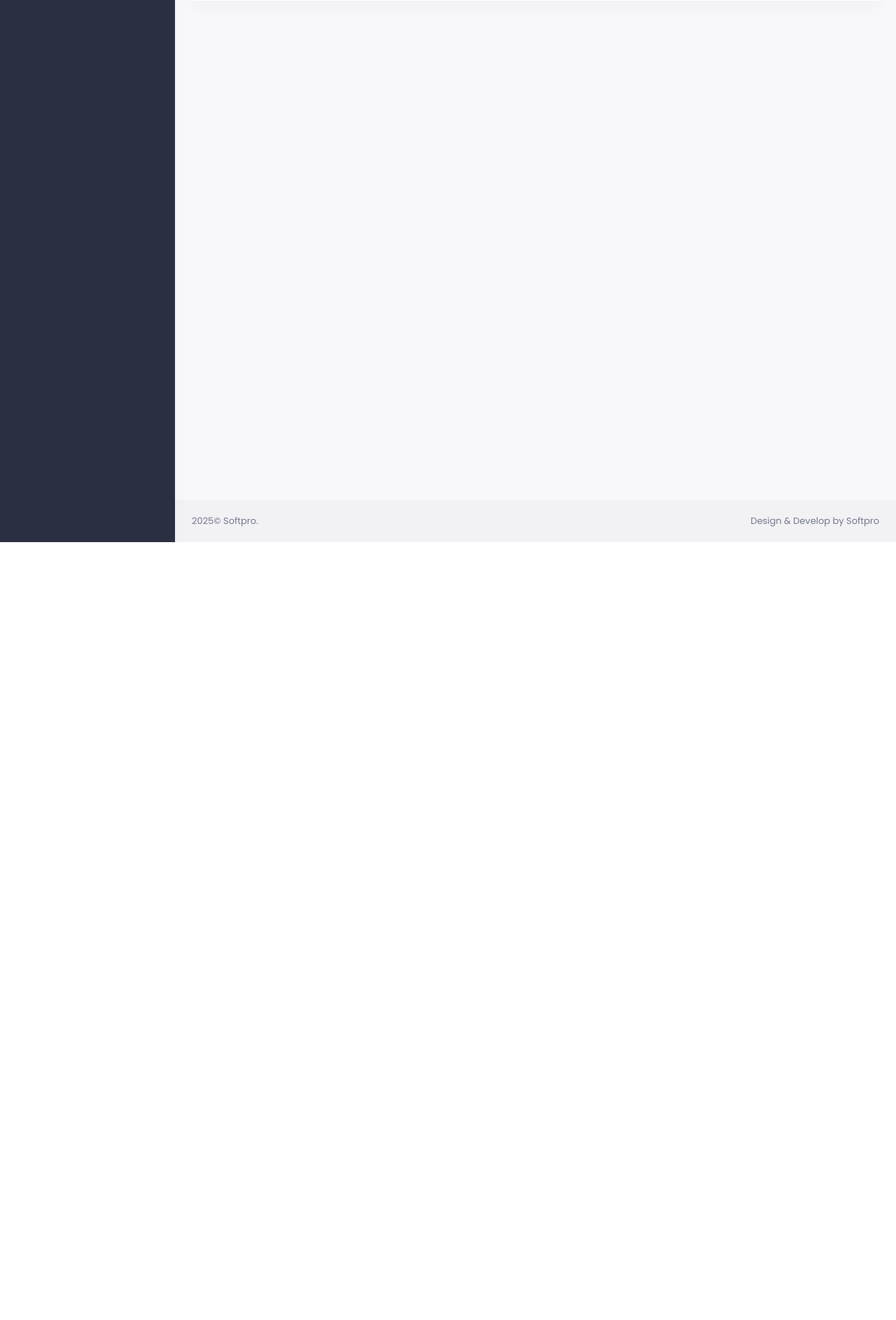
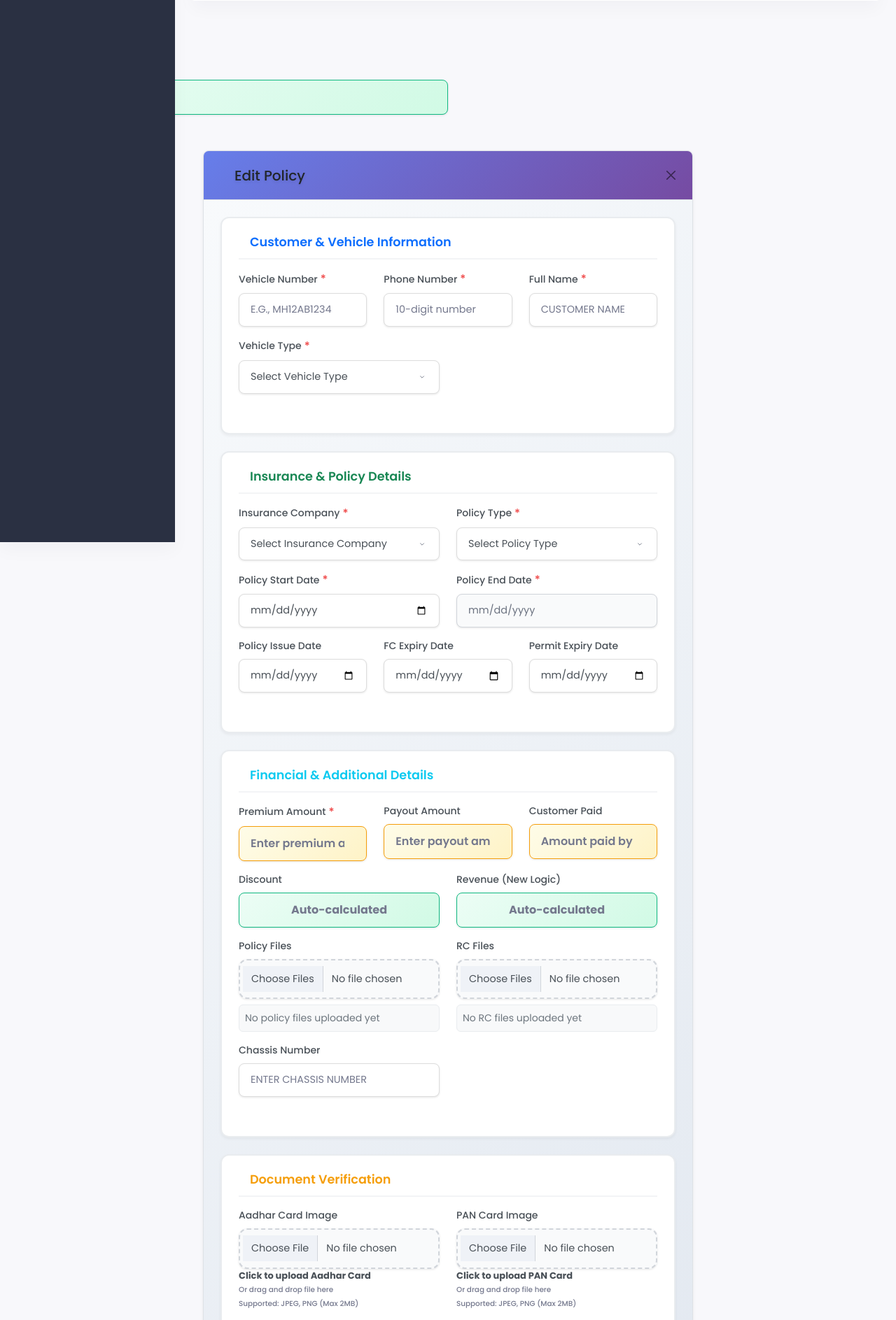
Before and after one commit to softpro-ppm/insurance, a PHP site: page /manage-renewal.php in a window 1280 px wide. Shown: the part 1248-3135 px from the top of the page at 70% size. Before the commit the page ends 2023 px from the top, so only its background shows below. Run offline with PHP 8.4, Linux system fonts and the light colour scheme; a user stored in the database is signed in; data comes from the database, SQL or seed files in the repository; some libraries are stand-ins or nearby versions.

Commit message:
Update edit-policy-modal.php

```diff
--- a/include/edit-policy-modal.php
+++ b/include/edit-policy-modal.php
@@ -1,5 +1,12 @@
 <!-- Enhanced Edit Policy Modal -->
-<div class="modal fade" id="editPolicyModal" tabindex="-1" aria-labelledby="editPolicyModalLabel" aria-hidden="true">
+<div class="modal fade" id="editPolicyModal" tabindex="-1" aria-labelledby="editPolicyModalLabel" aria                                <div class="col-md-6 mb-3">
+                                    <label class="form-label">Discount</label>
+                                    <input type="number" step="0.01" name="discount" id="edit_discount" class="form-control" readonly placeholder="Auto-calculated">
+                                </div>
+                                <div class="col-md-6 mb-3">
+                                    <label class="form-label">Calculated Revenue</label>
+                                    <input type="number" step="0.01" name="calculated_revenue" id="edit_calculated_revenue" class="form-control" readonly placeholder="Auto-calculated">
+                                </div>"true">
     <div class="modal-dialog modal-dialog-centered modal-dialog-scrollable">
         <div class="modal-content">
             <div class="modal-header">
@@ -454,7 +461,55 @@ document.addEventListener('DOMContentLoaded', function() {
         });
 }
 
-    // Vehicle number formatting for edit modal
+// Test function to check API - you can run this in browser console
+function testPolicyAPI(policyId) {
+    console.log('Testing API for policy ID:', policyId);
+
+    fetch(`include/get-policy-data.php?id=${policyId}`)
+        .then(response => {
+            console.log('Response status:', response.status);
+            console.log('Response headers:', response.headers);
+            return response.text();
+        })
+        .then(text => {
+            console.log('Raw response text:', text);
+            try {
+                const data = JSON.parse(text);
+                console.log('Parsed JSON:', data);
+            } catch (e) {
+                console.error('JSON parse error:', e);
+            }
+        })
+        .catch(error => {
+            console.error('Fetch error:', error);
+        });
+}
+
+// Alternative function with better error handling
+function debugLoadPolicy(policyId) {
+    console.log('=== DEBUG: Loading policy ID:', policyId, '===');
+
+    // Check if modal exists
+    const modal = document.getElementById('editPolicyModal');
+    if (!modal) {
+        console.error('Edit modal not found!');
+        return;
+    }
+
+    // Test a few key form fields
+    const testFields = ['edit_policy_id', 'edit_vehicle_number', 'edit_name', 'edit_phone'];
+    testFields.forEach(fieldId => {
+        const field = document.getElementById(fieldId);
+        if (field) {
+            console.log(`✓ Field ${fieldId} found:`, field);
+        } else {
+            console.error(`✗ Field ${fieldId} NOT found!`);
+        }
+    });
+
+    // Now test the API
+    testPolicyAPI(policyId);
+}    // Vehicle number formatting for edit modal
     if (document.getElementById('edit_vehicle_number')) {
         document.getElementById('edit_vehicle_number').addEventListener('input', function(e) {
             this.value = this.value.toUpperCase();
@@ -527,55 +582,97 @@ document.addEventListener('DOMContentLoaded', function() {
 
 // Function to load policy data into edit modal (globally accessible)
 function loadPolicyForEdit(policyId) {
+    console.log('Loading policy for edit, ID:', policyId);
+
+    // Clear any existing values first
+    clearEditForm();
+
     fetch(`include/get-policy-data.php?id=${policyId}`)
-        .then(response => response.json())
+        .then(response => {
+            console.log('Response status:', response.status);
+            if (!response.ok) {
+                throw new Error(`HTTP error! status: ${response.status}`);
+            }
+            return response.json();
+        })
         .then(data => {
+            console.log('Policy data received:', data);
+
             if (data.success) {
                 const policy = data.policy;
+                console.log('Policy object:', policy);
 
-                // Populate form fields
-                document.getElementById('edit_policy_id').value = policy.id;
-                document.getElementById('edit_vehicle_number').value = policy.vehicle_number;
-                document.getElementById('edit_phone').value = policy.phone;
-                document.getElementById('edit_name').value = policy.name;
-                document.getElementById('edit_vehicle_type').value = policy.vehicle_type;
-                document.getElementById('edit_insurance_company').value = policy.insurance_company;
-                document.getElementById('edit_policy_type').value = policy.policy_type;
-                document.getElementById('edit_policy_start_date').value = policy.policy_start_date;
-                document.getElementById('edit_policy_end_date').value = policy.policy_end_date;
-                document.getElementById('edit_premium').value = policy.premium;
-                document.getElementById('edit_comments').value = policy.comments;
+                // Check if elements exist before setting values
+                const setFieldValue = (id, value) => {
+                    const element = document.getElementById(id);
+                    if (element) {
+                        element.value = value || '';
+                        console.log(`Set ${id} to:`, value);
+                    } else {
+                        console.error(`Element with ID '${id}' not found`);
+                    }
+                };
+
+                // Show modal first
+                const modal = new bootstrap.Modal(document.getElementById('editPolicyModal'));
+                modal.show();
+
+                // Wait a bit for modal to render, then populate
+                setTimeout(() => {
+                    console.log('Populating form fields...');
+
+                    // Populate form fields with error checking
+                    setFieldValue('edit_policy_id', policy.id);
+                    setFieldValue('edit_vehicle_number', policy.vehicle_number);
+                    setFieldValue('edit_phone', policy.phone);
+                    setFieldValue('edit_name', policy.name);
+                    setFieldValue('edit_vehicle_type', policy.vehicle_type);
+                    setFieldValue('edit_insurance_company', policy.insurance_company);
+                    setFieldValue('edit_policy_type', policy.policy_type);
+                    setFieldValue('edit_policy_start_date', policy.policy_start_date);
+                    setFieldValue('edit_policy_end_date', policy.policy_end_date);
+                    setFieldValue('edit_premium', policy.premium);
+                    setFieldValue('edit_comments', policy.comments);
 
                     // Populate additional fields (if available)
-                if (policy.policy_issue_date) document.getElementById('edit_policy_issue_date').value = policy.policy_issue_date;
-                if (policy.fc_expiry_date) document.getElementById('edit_fc_expiry_date').value = policy.fc_expiry_date;
-                if (policy.permit_expiry_date) document.getElementById('edit_permit_expiry_date').value = policy.permit_expiry_date;
-                if (policy.chassiss) document.getElementById('edit_chassiss').value = policy.chassiss;
+                    if (policy.policy_issue_date) setFieldValue('edit_policy_issue_date', policy.policy_issue_date);
+                    if (policy.fc_expiry_date) setFieldValue('edit_fc_expiry_date', policy.fc_expiry_date);
+                    if (policy.permit_expiry_date) setFieldValue('edit_permit_expiry_date', policy.permit_expiry_date);
+                    if (policy.chassiss) setFieldValue('edit_chassiss', policy.chassiss);
 
                     // Populate new financial fields (if available)
-                if (policy.payout !== null) document.getElementById('edit_payout').value = policy.payout;
-                if (policy.customer_paid !== null) document.getElementById('edit_customer_paid').value = policy.customer_paid;
-                if (policy.discount !== null) document.getElementById('edit_discount').value = policy.discount;
-                if (policy.calculated_revenue !== null) document.getElementById('edit_calculated_revenue').value = policy.calculated_revenue;
+                    if (policy.payout !== null) setFieldValue('edit_payout', policy.payout);
+                    if (policy.customer_paid !== null) setFieldValue('edit_customer_paid', policy.customer_paid);
+                    if (policy.discount !== null) setFieldValue('edit_discount', policy.discount);
+                    if (policy.calculated_revenue !== null) setFieldValue('edit_calculated_revenue', policy.calculated_revenue);
 
                     // Load existing files
                     loadExistingFiles(policyId);
 
-                // Trigger calculations (need to call the function within DOMContentLoaded scope)
-                // So we'll dispatch a custom event
+                    // Trigger calculations
                     window.dispatchEvent(new CustomEvent('editModalLoaded'));
 
-                // Show modal
-                const modal = new bootstrap.Modal(document.getElementById('editPolicyModal'));
-                modal.show();
+                    console.log('Form population completed');
+                }, 200);
+
             } else {
+                console.error('API returned error:', data.message);
                 alert('Error loading policy data: ' + data.message);
             }
         })
         .catch(error => {
-            console.error('Error:', error);
-            alert('Error loading policy data');
+            console.error('Fetch error:', error);
+            alert('Error loading policy data: ' + error.message);
         });
+}
+
+// Function to clear the edit form
+function clearEditForm() {
+    const form = document.getElementById('editPolicyForm');
+    if (form) {
+        form.reset();
+        console.log('Edit form cleared');
+    }
 }
 
 // Function to load existing files
```
Lines whose indentation alone changed are shown as unchanged.
